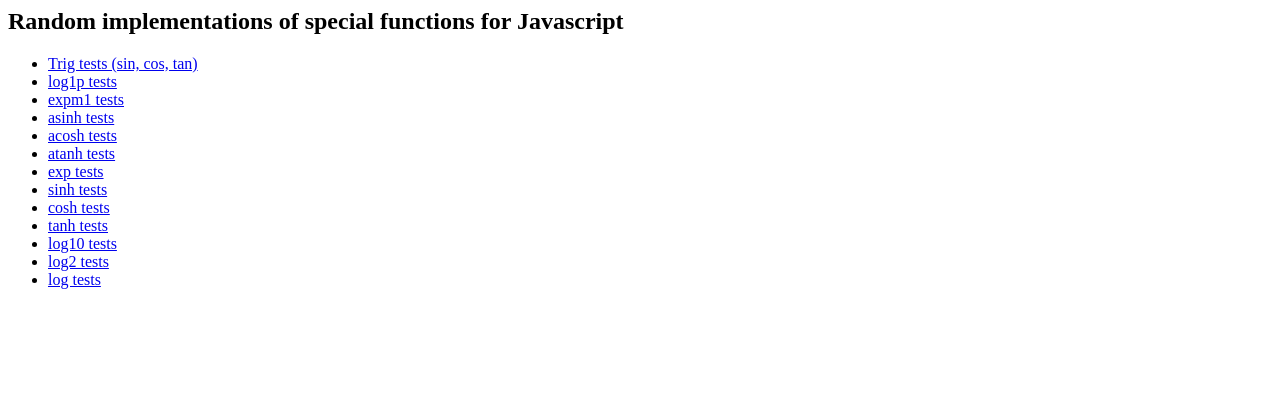
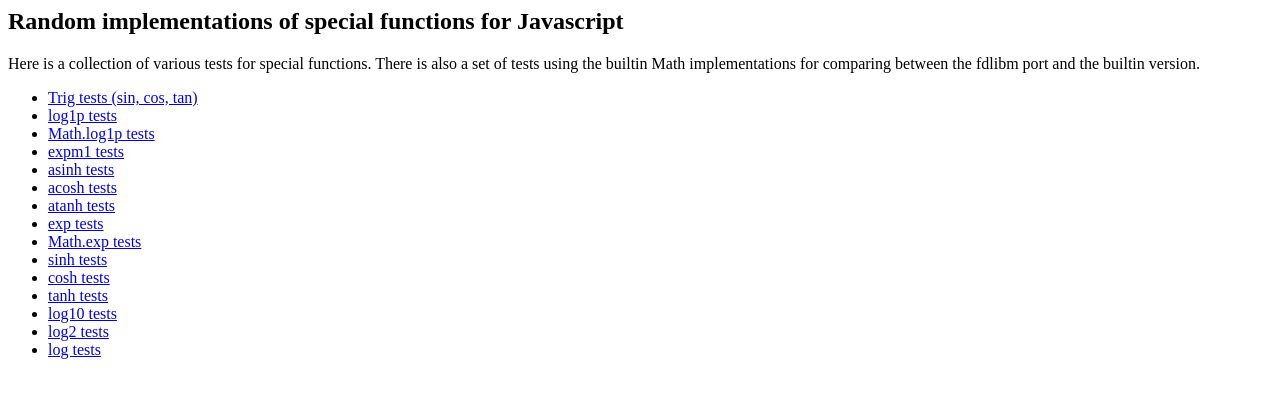
Before and after one commit to rtoy/fdlibm-js, a plain HTML site: page test-index.html in a window 1280 px wide. Drawn offline with Linux system fonts and the light colour scheme.

Commit message:
Add link to Math.log1p and Math.exp tests.

```diff
--- a/test-index.html
+++ b/test-index.html
@@ -5,10 +5,18 @@
 
   <body>
     <h2>Random implementations of special functions for Javascript</h2>
+
+    <p>Here is a collection of various tests for special functions. There is also a set of tests
+    using the builtin Math implementations for comparing between the fdlibm port and the builtin
+    version.
+    </p>
+
     <ul>
       <li><a href="trig-tests.html">Trig tests (sin, cos, tan)</a>
       </li>
       <li><a href="test-log1p.html">log1p tests</a>
+      </li>
+      <li><a href="test-math.log1p.html">Math.log1p tests</a>
       </li>
       <li><a href="test-expm1.html">expm1 tests</a>
       </li>
@@ -19,6 +27,8 @@
       <li><a href="test-atanh.html">atanh tests</a>
       </li>
       <li><a href="test-exp.html">exp tests</a>
+      </li>
+      <li><a href="test-math.exp.html">Math.exp tests</a>
       </li>
       <li><a href="test-sinh.html">sinh tests</a>
       </li>
```
